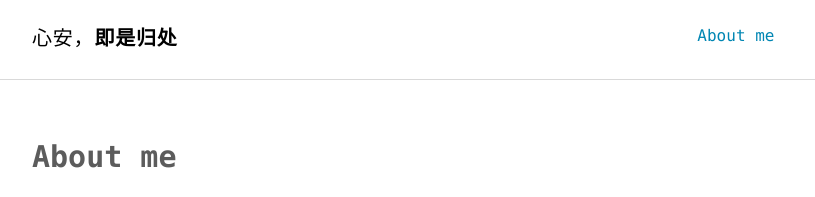
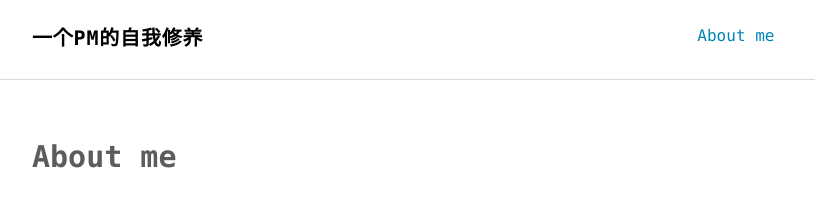
Before and after one commit to iamzx/iamzx.github.io, a Jekyll site: the page built from about.md, in a window 1280 px wide. Shown: the top 197 px of the page, without its empty margins (232-1047 px from the left). Built offline with Jekyll 4.4.1, drawn with Linux system fonts in a browser that asks for light colours.

Commit message:
Update _config.yml

```diff
--- a/_config.yml
+++ b/_config.yml
@@ -1,7 +1,7 @@
 
 # SEO settings
-title: "心安，"
-title2: "即是归处" # default: ""
+title: ""
+title2: "一个PM的自我修养" # default: ""
 description: ""
 keywords: "Jekyll, theme, free, download, SEO, blog, web, minimalist, thinkspace"
 url: http://heiswayi.github.io/thinkspace # site url
@@ -31,7 +31,7 @@ sass:
 author:
   name     : "Acelit Zhang"
   job      : "Product Manager"
-  bio      : "一个PM的自我修养"
+  bio      : ""
   thumb    : /images/author.jpg
   email    : 1649379120@qq.com
   url      : http://iamzx.github.io
```
